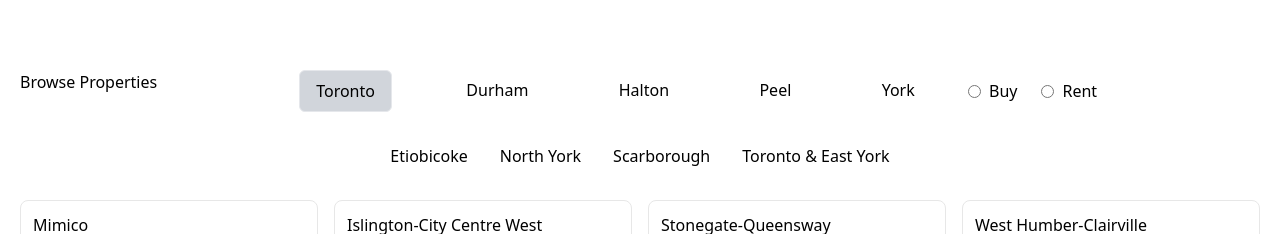
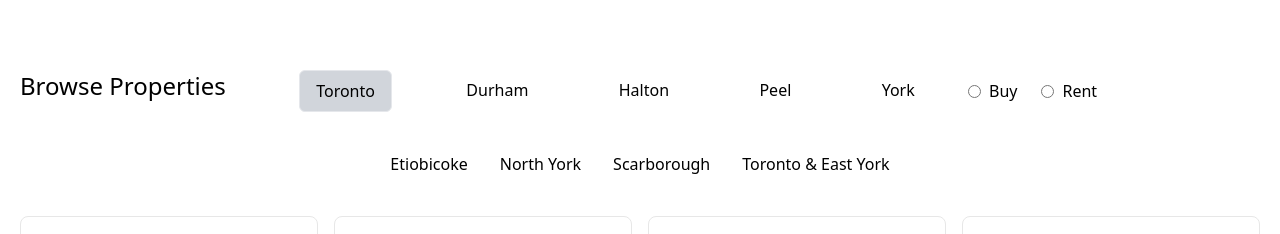
Before and after one commit to kpaccess/buy.ca.clone, a React (Vite) app: page / in a window 1280 px wide. Shown: the part 507-741 px from the top of the page. Built offline with nearby package versions, Linux system fonts and the light colour scheme.

Commit message:
add customHooks

```diff
--- a/src/components/HomeTab.tsx
+++ b/src/components/HomeTab.tsx
@@ -1,23 +1,27 @@
-import { useState } from "react";
 import { cities } from "../mock-data/cities";
 import { result } from "../mock-data/pricesAndCount";
 import { formatNumber } from "../utils";
+import { useTabs } from "../customHooks/useTabs";
 
 const HomeTab = () => {
-  const [activeTab, setActiveTab] = useState("Toronto");
+  const { handleTabClick, getTabStyle } = useTabs({
+    initialTab: "Toronto",
+    activeStyle: "bg-gray-300 border rounded-md px-4 py-2 cursor-pointer",
+    inActiveStyle: "px-4 py-2 cursor-pointer",
+  });
 
-  const handleTabClick = (tab: string) => setActiveTab(tab);
-
-  const getTabStyle = (tab: string) => {
-    return tab === activeTab
-      ? " bg-gray-300 border rounded-md px-4 py-2 cursor-pointer"
-      : "px-4 py-2 cursor-pointer";
-  };
+  const { handleTabClick: handleTabClick2, getTabStyle: getTabStyle2 } =
+    useTabs({
+      initialTab: "Etobicoke",
+      activeStyle:
+        "bg-green-900 border rounded-md px-4 py-2 cursor-pointer text-white",
+      inActiveStyle: "px-4 py-2 cursor-pointer",
+    });
 
   return (
     <section className="container mx-auto px-5 md:pt-[72px] pt-[40px] md:pb-[65px] pb-[40px] ">
       <div className="grid grid-cols-1 md:grid-cols-[250px_1fr_300px] ">
-        <div>Browse Properties</div>
+        <h1 className=" text-2xl">Browse Properties</h1>
         <div className="flex justify-around">
           {cities.map((item) => (
             <div
@@ -52,10 +56,30 @@ const HomeTab = () => {
       </div>
       <div className="m-8">
         <ul className="flex justify-center">
-          <li className="px-4">Etiobicoke</li>
-          <li className="px-4">North York</li>
-          <li className="px-4">Scarborough</li>
-          <li className="px-4">Toronto & East York</li>
+          <li
+            className={`${getTabStyle2("Etiobicoke")} px-4 py-2`}
+            onClick={() => handleTabClick2("Etiobicoke")}
+          >
+            Etiobicoke
+          </li>
+          <li
+            className={`${getTabStyle2("North York")} px-4 py-2`}
+            onClick={() => handleTabClick2("North York")}
+          >
+            North York
+          </li>
+          <li
+            className={`${getTabStyle2("Scarborough")} px-4 py-2`}
+            onClick={() => handleTabClick2("Scarborough")}
+          >
+            Scarborough
+          </li>
+          <li
+            className={`${getTabStyle2("Toronto & East York")} px-4 py-2`}
+            onClick={() => handleTabClick2("Toronto & East York")}
+          >
+            Toronto & East York
+          </li>
         </ul>
       </div>
       <div className="grid gap-4 grid-rows-3 sm:grid-rows-none grid-flow-col sm:grid-flow-row grid-cols-none	sm:grid-cols-2  lg:grid-cols-3 xl:grid-cols-4">
--- a/src/components/ToggleTab.tsx
+++ b/src/components/ToggleTab.tsx
@@ -1,18 +1,15 @@
 import { useState } from "react";
 import { FaSearch } from "react-icons/fa";
+import { useTabs } from "../customHooks/useTabs";
 
 const ToggleTab = () => {
-  const [activeTab, setActiveTab] = useState("Buy");
   const [searchQuery, setSearchQuery] = useState("");
-
-  const handleTabClick = (tab: string) => {
-    setActiveTab(tab);
-    setSearchQuery("");
-  };
-
-  const getTabStyle = (tab: string) => {
-    return tab === activeTab ? "bg-white" : "bg-gray-300";
-  };
+  // custom hook
+  const { activeTab, handleTabClick, getTabStyle } = useTabs({
+    initialTab: "Buy",
+    activeStyle: "bg-white",
+    inActiveStyle: "bg-gray-300",
+  });
 
   return (
     <div className="p-4 bg-white z-10">
--- /dev/null
+++ b/src/customHooks/useTabs.ts
@@ -0,0 +1,28 @@
+import { useState } from "react";
+
+type UseTabsProps = {
+  initialTab: Tab;
+  activeStyle: string;
+  inActiveStyle?: string;
+};
+
+type Tab = string;
+
+export const useTabs = ({
+  initialTab,
+  activeStyle,
+  inActiveStyle = "bg-gray-300",
+}: UseTabsProps) => {
+  const [activeTab, setActiveTab] = useState<Tab>(initialTab);
+
+  const handleTabClick = (tab: Tab) => setActiveTab(tab);
+
+  const getTabStyle = (tab: Tab) =>
+    tab === activeTab ? activeStyle : inActiveStyle;
+
+  return {
+    activeTab,
+    handleTabClick,
+    getTabStyle,
+  };
+};
```
